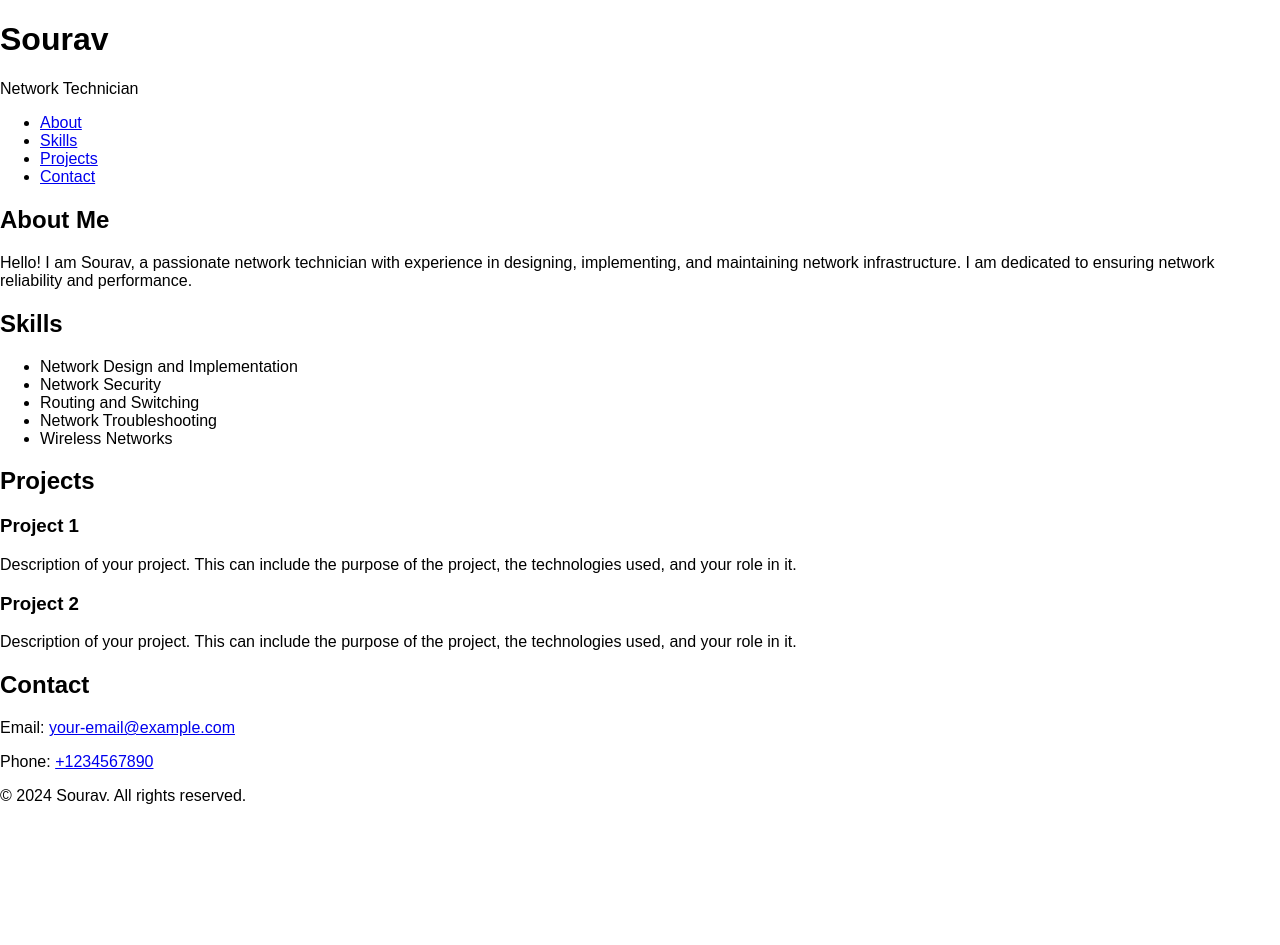
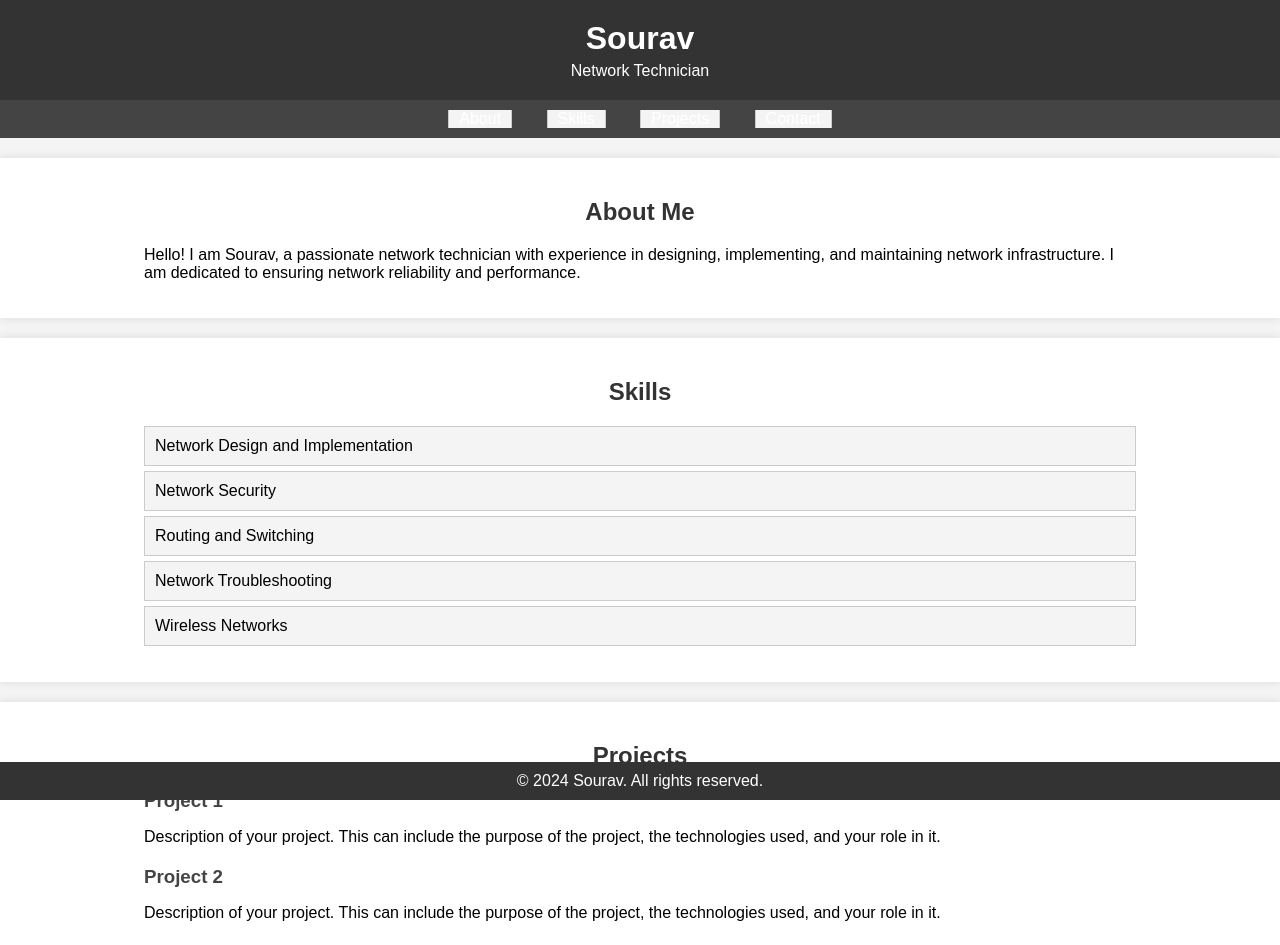
Before and after one commit to so629/Sourav-Web-App, a website: page src/index.html in a window 1280 px wide. Shown: the top 945 px of the page. Before the commit the page ends 821 px from the top, so only its background shows below. Drawn offline with Linux system fonts and the light colour scheme.

Commit message:
Update styles.css

```diff
--- a/src/styles.css
+++ b/src/styles.css
@@ -1,21 +1,103 @@
-* {
-  font-family: Arial, Helvetica, sans-serif;
+body {
+    font-family: Arial, sans-serif;
+    margin: 0;
+    padding: 0;
+    background-color: #f4f4f4;
 }
 
-html, body {
-  margin: 0;
-  border: 0;
-  padding: 0;
-  background-color: #fff;
+header {
+    background-color: #333;
+    color: #fff;
+    padding: 20px 0;
+    text-align: center;
 }
 
-main {
-  margin: auto;
-  width: 50%;
-  padding: 20px;
+header h1 {
+    margin: 0;
 }
 
-main > h1 {
-  text-align: center;
-  font-size: 3.5em;
+header p {
+    margin: 5px 0 0;
 }
+
+nav {
+    background-color: #444;
+    color: #fff;
+    padding: 10px 0;
+}
+
+nav ul {
+    list-style: none;
+    margin: 0;
+    padding: 0;
+    text-align: center;
+}
+
+nav ul li {
+    display: inline;
+    margin: 0 15px;
+}
+
+nav ul li a {
+    color: #fff;
+    text-decoration: none;
+}
+
+section {
+    padding: 20px 0;
+    margin: 20px 0;
+}
+
+.container {
+    width: 80%;
+    margin: auto;
+    overflow: hidden;
+}
+
+#about, #skills, #projects, #contact {
+    background-color: #fff;
+    padding: 20px;
+    box-shadow: 0 0 10px rgba(0, 0, 0, 0.1);
+    margin-bottom: 20px;
+}
+
+h2 {
+    color: #333;
+    text-align: center;
+    margin-bottom: 20px;
+}
+
+ul {
+    list-style-type: none;
+    padding: 0;
+}
+
+ul li {
+    background: #f4f4f4;
+    margin: 5px 0;
+    padding: 10px;
+    border: #ccc 1px solid;
+}
+
+.project {
+    margin-bottom: 20px;
+}
+
+.project h3 {
+    margin: 0;
+    color: #444;
+}
+
+footer {
+    background-color: #333;
+    color: #fff;
+    text-align: center;
+    padding: 10px 0;
+    position: fixed;
+    width: 100%;
+    bottom: 0;
+}
+
+footer p {
+    margin: 0;
+}
```
